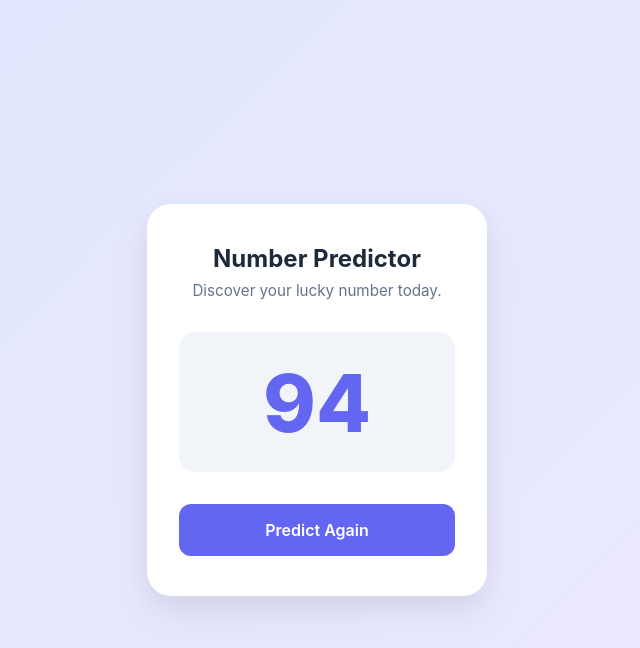
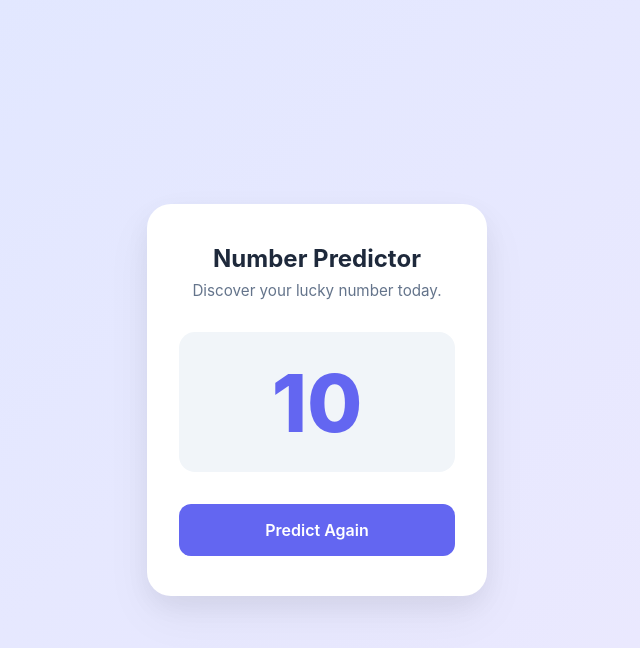
Before and after one commit to ChudasamaMohit24/Number-Predictor, a plain HTML site: page index.html in a window 1280 px wide. Both pictures are taken after a click on the button "Predict Now". Shown: the whole page, without its empty margins (323-963 px from the left). Drawn offline with Linux system fonts and the light colour scheme.

```diff
--- a/index.html
+++ b/index.html
@@ -112,7 +112,7 @@
 
         button.addEventListener('click', () => {
             // Generate the final predicted number (1-100) instantly
-            const finalNumber = Math.floor(Math.random() * 100) + 1;
+            const finalNumber = Math.floor(Math.random() * 10) + 1;
 
             // Update the UI immediately
             display.textContent = finalNumber;
```
